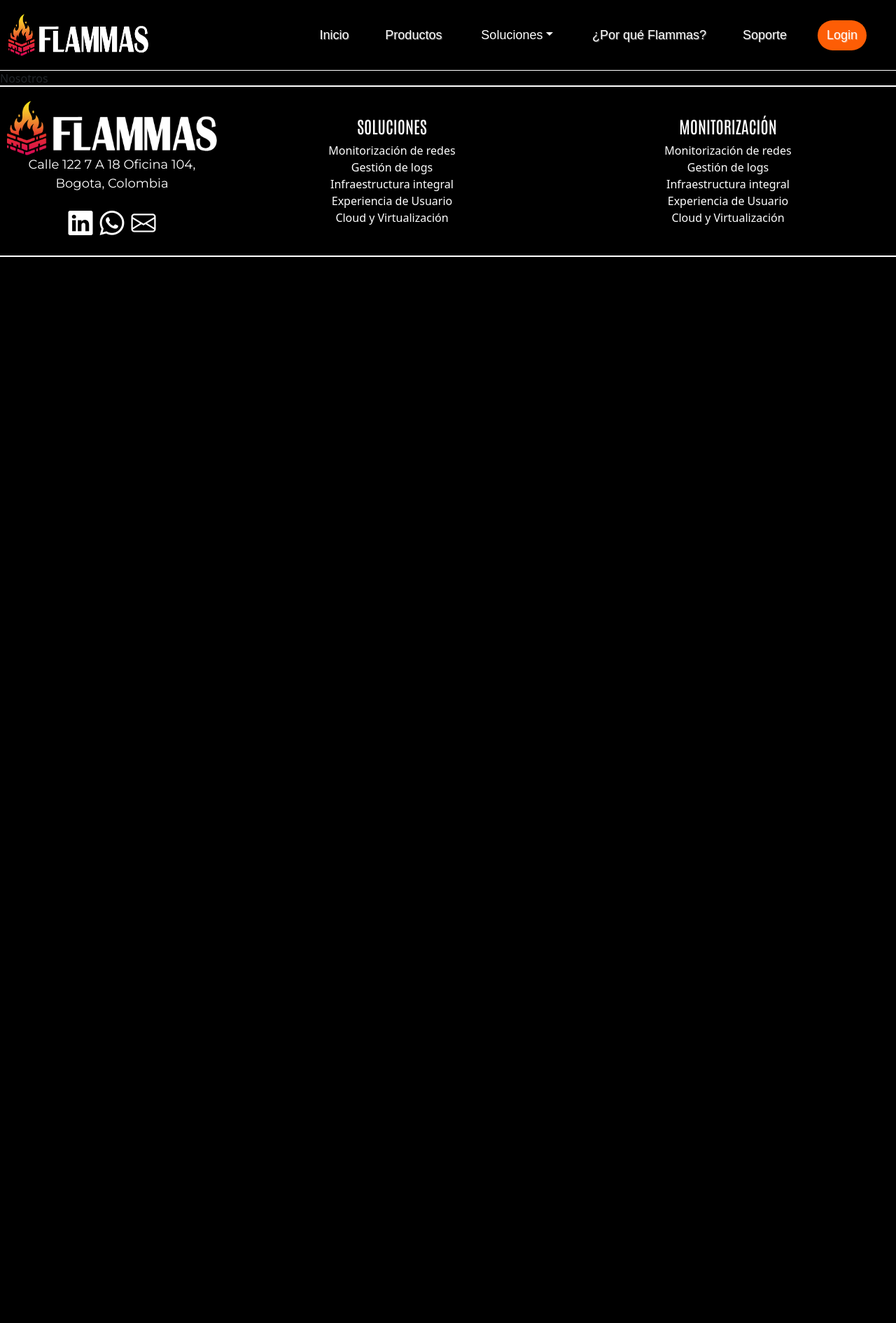
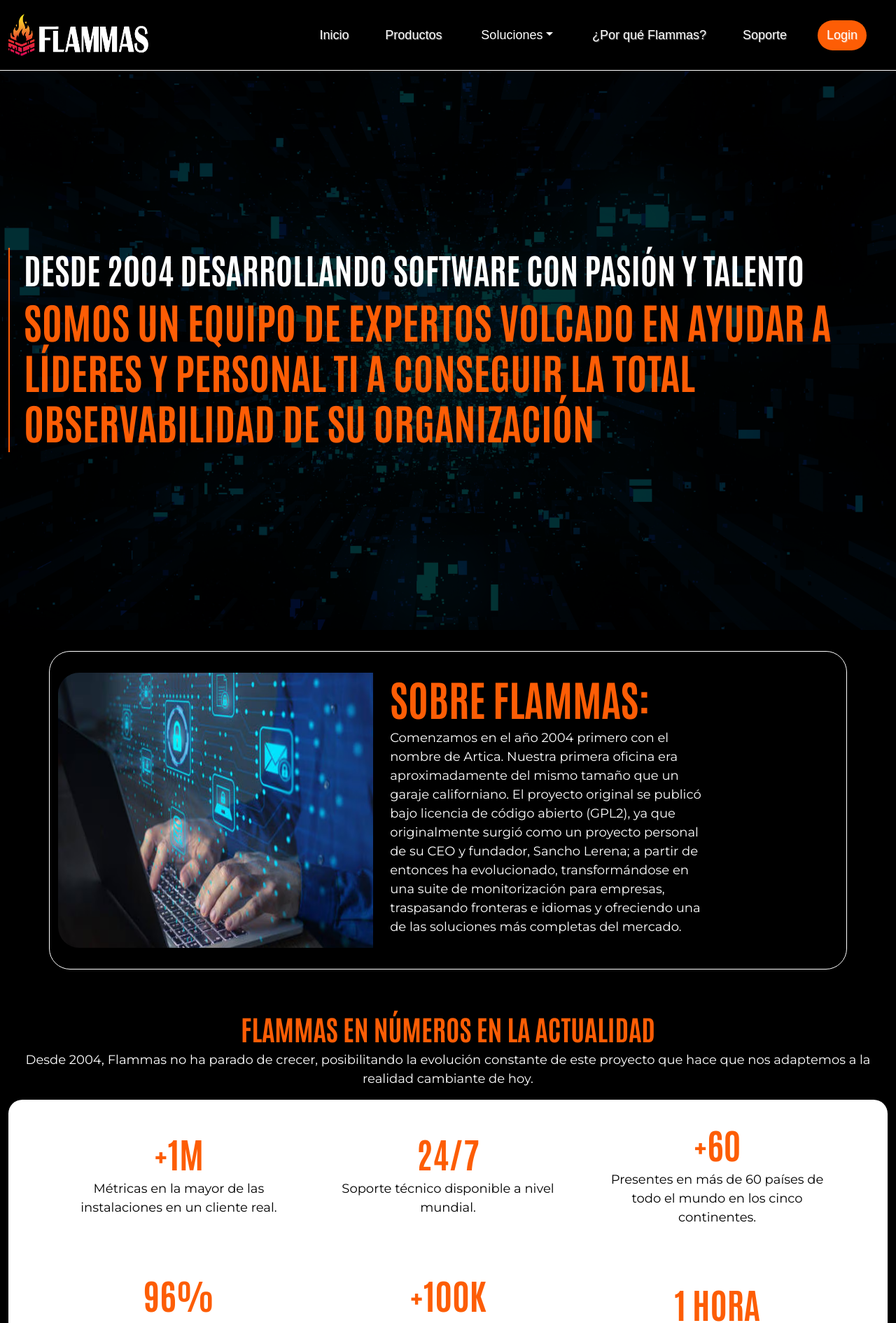
Before and after one commit to RicardoAG0312/FlammasWeb, a React (Create React App) app: page /nosotros in a window 1280 px wide. Shown: the top 1890 px of the page at 70% size. Before the commit the page ends 800 px from the top, so only its background shows below. Built offline with nearby package versions, Linux system fonts and the light colour scheme.

Commit message:
RICARDO
CREACION DE LOS COMPONENTES DE HISTORIA DE FLAMMAS

```diff
--- a/src/componentes/ComponenteNosotros.jsx
+++ b/src/componentes/ComponenteNosotros.jsx
@@ -1,10 +1,85 @@
 import "../estilos/componenteNosotros.css";
 import 'bootstrap/dist/css/bootstrap.min.css';
+
+function ComponenteEncabezadoNosotros ({titulo, subtitulo}) {
+    return (
+        <section className="container-fluid seccionEncabezadoNosotros">
+            <div>
+                <h3> {subtitulo} </h3>
+                <h1> {titulo} </h1>
+            </div>
+        </section>
+    )
+}
+function ComponenteMiniTerceraSeccion ({titulo, subtitulo}) {
+    return (
+        <section className="mini-terceraseccion">
+            <div>
+                <h1> {titulo} </h1>
+                <p> {subtitulo} </p>
+            </div>
+        </section>
+    )
+}
+function ComponenteSobreFlammas ({imagen, titulo, texto}) {
+    return (
+        <section className="container seccion-sobre-flammas">
+            <div className="row">
+                <div className="col-12 col-sm-5 col-xl-5 imagen">
+                    <img src={require(`../images/${imagen}.jpeg`)} alt="imagen" />
+                </div>
+                <div className="col-12 col-sm-5 col-xl-5 texto">
+                    <h2> {titulo} </h2>
+                    <p> {texto} </p>
+                </div>
+            </div>
+        </section>
+    )
+}
+
 
 function ComponenteNosotros () {
     return (
         <>
-            Nosotros
+            <ComponenteEncabezadoNosotros
+                subtitulo = "DESDE 2004 DESARROLLANDO SOFTWARE CON PASIÓN Y TALENTO"
+                titulo = "SOMOS UN EQUIPO DE EXPERTOS VOLCADO EN AYUDAR A LÍDERES Y PERSONAL TI A CONSEGUIR LA TOTAL OBSERVABILIDAD DE SU ORGANIZACIÓN"
+            />
+            <ComponenteSobreFlammas
+                imagen = "IMAGEN-FONDO-PRINCIPAL"
+                titulo = "SOBRE FLAMMAS:"
+                texto = "Comenzamos en el año 2004 primero con el nombre de Artica. Nuestra primera oficina era aproximadamente del mismo tamaño que un garaje californiano. El proyecto original se publicó bajo licencia de código abierto (GPL2), ya que originalmente surgió como un proyecto personal de su CEO y fundador, Sancho Lerena; a partir de entonces ha evolucionado, transformándose en una suite de monitorización para empresas, traspasando fronteras e idiomas y ofreciendo una de las soluciones más completas del mercado."
+            />
+            <section className="container-fluid contenedor-tercera-seccion">
+                <h2> FLAMMAS EN NÚMEROS EN LA ACTUALIDAD </h2>
+                <p> Desde 2004, Flammas no ha parado de crecer, posibilitando la evolución constante de este proyecto que hace que nos adaptemos a la realidad cambiante de hoy. </p>
+                <div className="container-fluid contenedor-cartas-terceraS">
+                    <ComponenteMiniTerceraSeccion
+                        titulo = "+1M"
+                        subtitulo = "Métricas en la mayor de las instalaciones en un cliente real."
+                    />
+                    <ComponenteMiniTerceraSeccion
+                        titulo = "24/7"
+                        subtitulo = "Soporte técnico disponible a nivel mundial."
+                    />
+                    <ComponenteMiniTerceraSeccion
+                        titulo = "+60"
+                        subtitulo = "Presentes en más de 60 países de todo el mundo en los cinco continentes."
+                    />
+                    <ComponenteMiniTerceraSeccion
+                        titulo = "96%"
+                        subtitulo = "De nuestros clientes se quedan con nosotros y renuevan cada año sus suscripciones."
+                    />
+                    <ComponenteMiniTerceraSeccion
+                        titulo = "+100K"
+                        subtitulo = "Usuarios en todo el mundo que utilizan Flammas en todo tipo de organizaciones."
+                    />
+                    <ComponenteMiniTerceraSeccion
+                        titulo = "1 HORA"
+                        subtitulo = "Es el tiempo que necesitas para instalarlo y cubrir tus sistemas."
+                    />
+                </div>
+            </section>
         </>
     )
 }
--- a/src/componentes/ComponenteSoluciones.jsx
+++ b/src/componentes/ComponenteSoluciones.jsx
@@ -551,7 +551,7 @@
             <ComponentetxtDerechoSoluciones
                 titulo="Monitorización centralizada de entornos híbridos"
                 texto="Supervisa todos los detalles de tus entornos allí donde estén, sin importar el proveedor de servicios, tecnología de virtualización o API de abstracción."
-                texto1="Unifica todo el control de tus activos en un único lugar: la consola de Pandora FMS. Podrás gestionar desde cien elementos a varios cientos de miles desde múltiples orígenes, escalando de forma progresiva y dinámica."
+                texto1="Unifica todo el control de tus activos en un único lugar: la consola de Flammas. Podrás gestionar desde cien elementos a varios cientos de miles desde múltiples orígenes, escalando de forma progresiva y dinámica."
                 imagen="40"
             />
             <ComponentetxtIzquierdaSoluciones
--- a/src/estilos/componenteNosotros.css
+++ b/src/estilos/componenteNosotros.css
@@ -0,0 +1,118 @@
+/* Seccion Encabezados Nosotros */
+.seccionEncabezadoNosotros {
+    height: 100vh;
+    color: white;
+    display: flex;
+    flex-direction: column;
+    align-items: flex-start;
+    justify-content: center;
+    gap: 20px;
+    z-index: 0;
+    position: relative;
+    margin-bottom: 30px;
+}
+.seccionEncabezadoNosotros div {
+    padding: 0 20px;
+    border-left: 2px solid #FD5D05;
+}
+.seccionEncabezadoNosotros::before {
+    content: "";
+    width: 100%;
+    height: 100%;
+    background-image: url("../images/imagen10.png");
+    background-position: center center;
+    background-repeat: no-repeat;
+    background-size: cover;
+    position: absolute;
+    top: 0;
+    left: 0;
+    z-index: -1;
+    filter: brightness(20%);
+    -webkit-filter: brightness(20%);
+}
+.seccionEncabezadoNosotros h3 {
+    font-family: "Antonio";
+    text-transform: uppercase;
+    font-size: 50px;
+    font-weight: bold;
+}
+.seccionEncabezadoNosotros h1 {
+    font-family: "Antonio";
+    text-transform: uppercase;
+    color: #FD5D05;
+    font-size: 60px;
+    text-align: left;
+    font-weight: bold;
+}
+.seccion-sobre-flammas {
+    border: 1px solid white;
+    padding: 30px;
+    border-radius: 30px;
+    -webkit-border-radius: 30px;
+    -moz-border-radius: 30px;
+    -ms-border-radius: 30px;
+    -o-border-radius: 30px;
+    margin-bottom: 30px;
+    color: white;
+}
+.seccion-sobre-flammas h2 {
+    font-family: "Antonio";
+    color: #FD5D05;
+    font-size: 60px;
+    font-weight: bold;
+}
+.seccion-sobre-flammas .imagen {
+    display: flex;
+    justify-content: center;
+    align-items: center;
+}
+.seccion-sobre-flammas img {
+    width: 100%;
+    height: 100%;
+    border-radius: 30px 0 0 30px;
+    -webkit-border-radius: 30px 0 0 30px;
+    -moz-border-radius: 30px 0 0 30px;
+    -ms-border-radius: 30px 0 0 30px;
+    -o-border-radius: 30px 0 0 30px;
+}
+.contenedor-tercera-seccion {
+    height: auto;
+    text-align: center;
+    padding: 30px;
+    color: white;
+}
+.contenedor-tercera-seccion h2 {
+    font-family: "Antonio";
+    color: #FD5D05;
+    font-weight: bold;
+    font-size: 40px;
+}
+.contenedor-cartas-terceraS {
+    display: flex;
+    justify-content: center;
+    gap: 15px;
+    flex-wrap: wrap;
+    background-color: white;
+    border-radius: 20px;
+    -webkit-border-radius: 20px;
+    -moz-border-radius: 20px;
+    -ms-border-radius: 20px;
+    -o-border-radius: 20px;
+    padding: 15px;
+    color: black;
+}
+.contenedor-cartas-terceraS .mini-terceraseccion {
+    width: 30%;
+    height: 200px;
+    display: flex;
+    flex-direction: column;
+    align-items: center;
+    justify-content: center;
+    padding: 10px;
+}
+.contenedor-cartas-terceraS .mini-terceraseccion h1{
+    color: #FD5D05;
+    font-family: "Antonio";
+    font-weight: bold;
+    font-size: 50px;
+}
```
